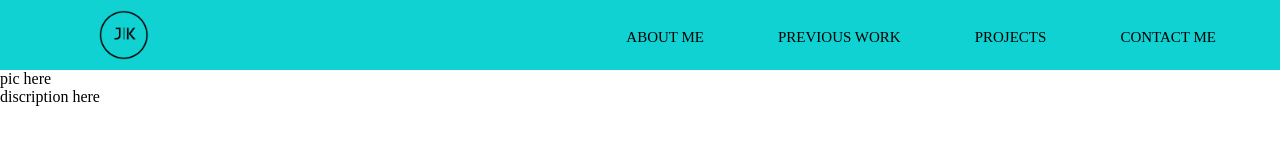
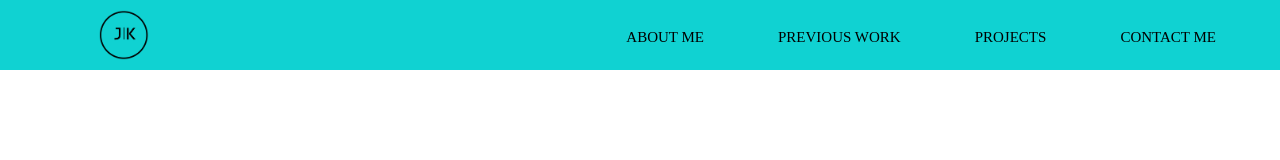
Before and after one commit to gkingston0711/gkingston0711.github.io, a plain HTML site: page index.html in a window 1280 px wide. Drawn offline with Linux system fonts and the light colour scheme.

Commit message:
namechange

```diff
--- a/01-Portfolio.html
+++ b/index.html
@@ -30,11 +30,8 @@
         </div>
     </header>
 
-    <div class = "about">
-        <div class="row row1">
-            <div class="col-md-6 col-lg-8">pic here</div>
-            <div class="col-md-6 col-lg-4">discription here</div>
-          </div>
+    <div class = "row">
+
     </div>
 
 
```
